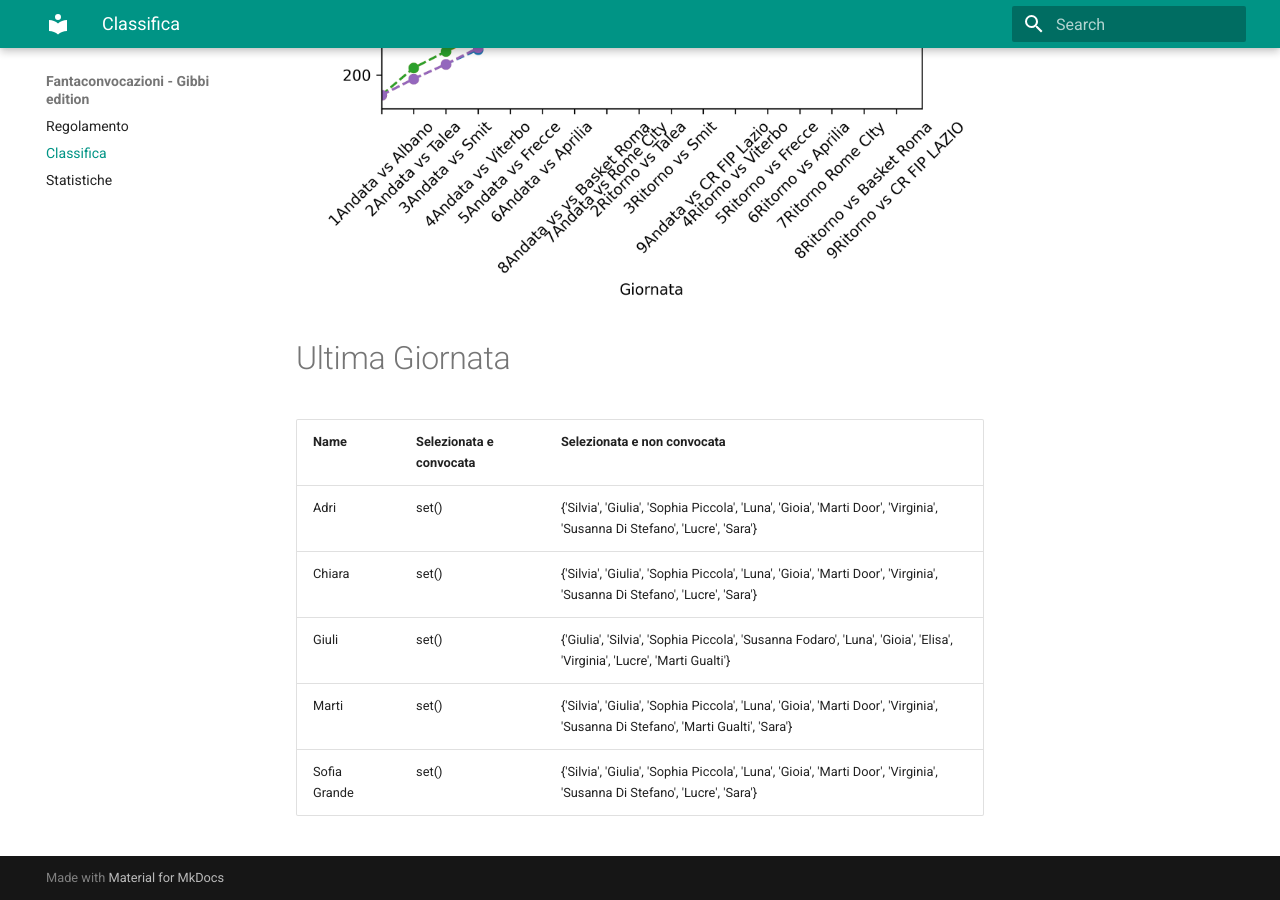
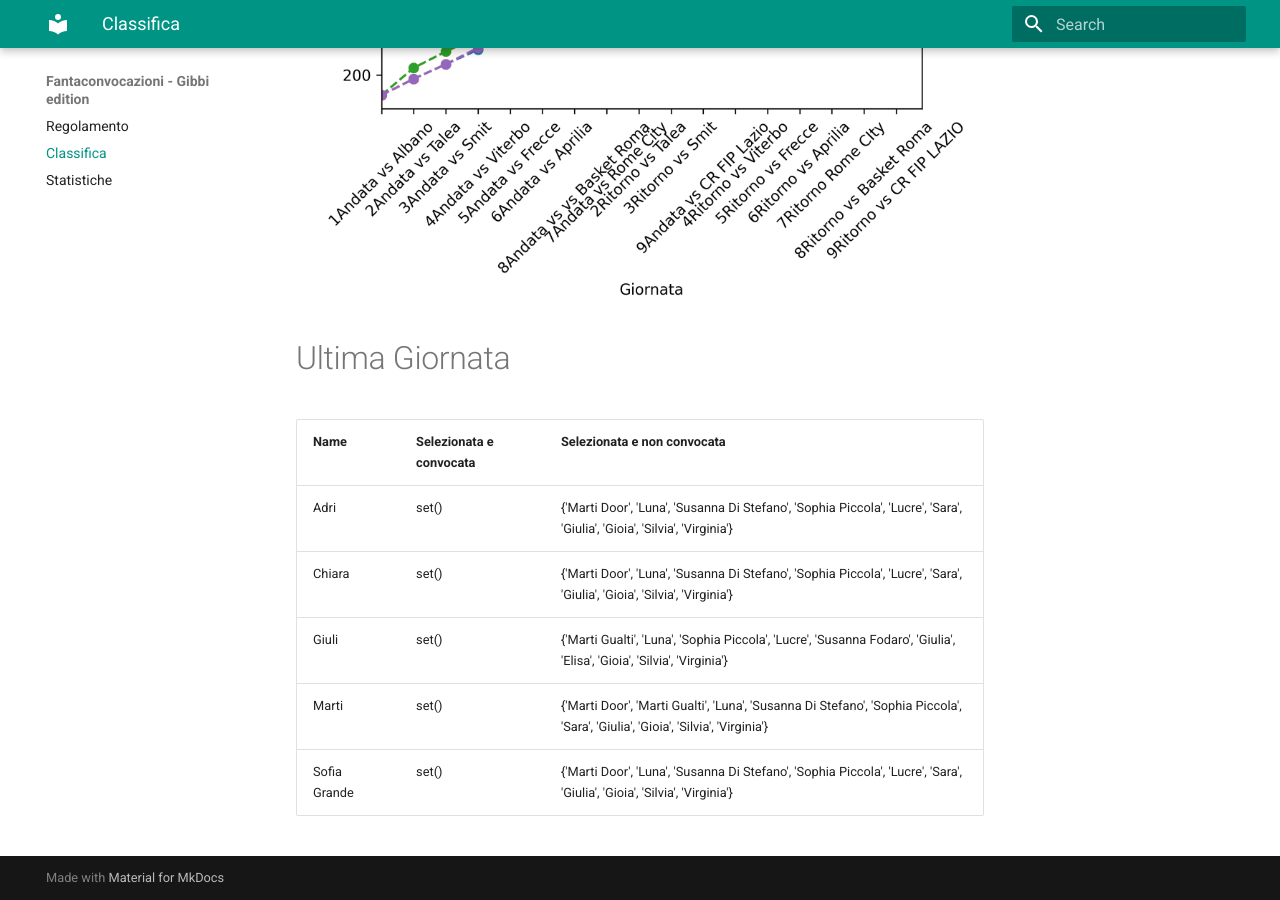
Before and after one commit to martinig94/fantagibbi, an MkDocs documentation site: the page built from docs/Classifica.md, in a window 1280 px wide and 900 px high, scrolled down 810 px. Built offline with MkDocs 1.6.1 and Material for MkDocs 9.7.7, drawn with Linux system fonts in a browser that asks for light colours.

Commit message:
Auto-update from main.py

```diff
--- a/docs/Classifica.md
+++ b/docs/Classifica.md
@@ -18,9 +18,9 @@
 <!-- START_TABLE CORRECT -->
 | Name         | Selezionata e convocata   | Selezionata e non convocata                                                                                                     |
 |:-------------|:--------------------------|:--------------------------------------------------------------------------------------------------------------------------------|
-| Adri         | set()                     | {'Silvia', 'Giulia', 'Sophia Piccola', 'Luna', 'Gioia', 'Marti Door', 'Virginia', 'Susanna Di Stefano', 'Lucre', 'Sara'}        |
-| Chiara       | set()                     | {'Silvia', 'Giulia', 'Sophia Piccola', 'Luna', 'Gioia', 'Marti Door', 'Virginia', 'Susanna Di Stefano', 'Lucre', 'Sara'}        |
-| Giuli        | set()                     | {'Giulia', 'Silvia', 'Sophia Piccola', 'Susanna Fodaro', 'Luna', 'Gioia', 'Elisa', 'Virginia', 'Lucre', 'Marti Gualti'}         |
-| Marti        | set()                     | {'Silvia', 'Giulia', 'Sophia Piccola', 'Luna', 'Gioia', 'Marti Door', 'Virginia', 'Susanna Di Stefano', 'Marti Gualti', 'Sara'} |
-| Sofia Grande | set()                     | {'Silvia', 'Giulia', 'Sophia Piccola', 'Luna', 'Gioia', 'Marti Door', 'Virginia', 'Susanna Di Stefano', 'Lucre', 'Sara'}        |
+| Adri         | set()                     | {'Marti Door', 'Luna', 'Susanna Di Stefano', 'Sophia Piccola', 'Lucre', 'Sara', 'Giulia', 'Gioia', 'Silvia', 'Virginia'}        |
+| Chiara       | set()                     | {'Marti Door', 'Luna', 'Susanna Di Stefano', 'Sophia Piccola', 'Lucre', 'Sara', 'Giulia', 'Gioia', 'Silvia', 'Virginia'}        |
+| Giuli        | set()                     | {'Marti Gualti', 'Luna', 'Sophia Piccola', 'Lucre', 'Susanna Fodaro', 'Giulia', 'Elisa', 'Gioia', 'Silvia', 'Virginia'}         |
+| Marti        | set()                     | {'Marti Door', 'Marti Gualti', 'Luna', 'Susanna Di Stefano', 'Sophia Piccola', 'Sara', 'Giulia', 'Gioia', 'Silvia', 'Virginia'} |
+| Sofia Grande | set()                     | {'Marti Door', 'Luna', 'Susanna Di Stefano', 'Sophia Piccola', 'Lucre', 'Sara', 'Giulia', 'Gioia', 'Silvia', 'Virginia'}        |
 <!-- END_TABLE CORRECT -->
```
